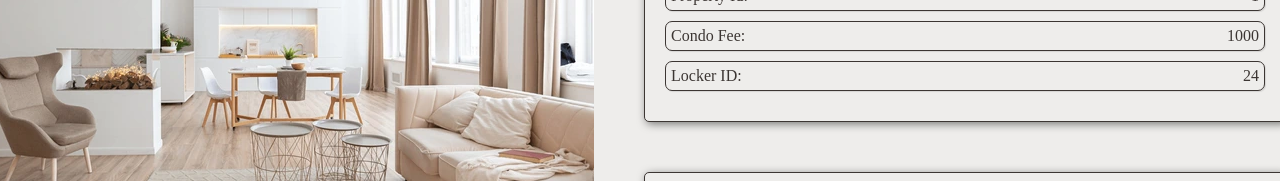
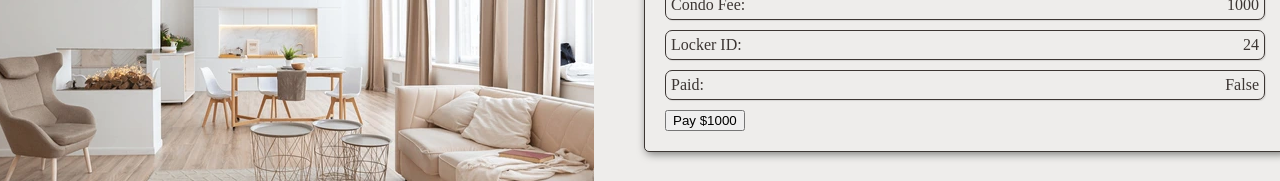
Before and after one commit to Ahmad-Elmahallawy/iCondo, a React (Create React App) app in the folder frontend/: page /CondoProfile/1 in a window 1280 px wide. Shown: the part 465-646 px from the top of the page. Built offline with nearby package versions, Linux system fonts and the light colour scheme; no server answers.

Commit message:
Implement pay btn

```diff
--- a/frontend/src/Components/CondoProfile/IndividualCondoProfile.tsx
+++ b/frontend/src/Components/CondoProfile/IndividualCondoProfile.tsx
@@ -18,6 +18,7 @@ export interface IndividualCondo {
   size: string;
   unitNumber: string;
   updatedAt: string;
+  isPaid?: boolean;
 }
 
 const defaultCondoInfo: IndividualCondo = {
@@ -71,6 +72,15 @@ const IndividualCondoProfile = () => {
     link.click();
     document.body.removeChild(link);
   };
+
+  const payCondoFee = async () => {
+    const res = await api.userCondoList.payCondoFee(
+      true,
+      condo.id,
+      user.accessToken
+    );
+    setCondo(res);
+  };
   return (
     <div style={{ width: "100%" }}>
       <div className="condo-info-container">
@@ -106,6 +116,17 @@ const IndividualCondoProfile = () => {
               <span className="input-label">Locker ID:</span>
               <span className="input-label">{condo.locker}24</span>
             </div>
+            <div className="input-container">
+              <span className="input-label">Paid:</span>
+              <span className="input-label">
+                {condo.isPaid ? "True" : "False"}
+              </span>
+            </div>
+            <div className="pay-btn-container">
+              <button className="payButton" onClick={payCondoFee}>
+                Pay ${condo.condoFee}
+              </button>
+            </div>
           </div>
 
           <div className="condoFilesContainer">
```
